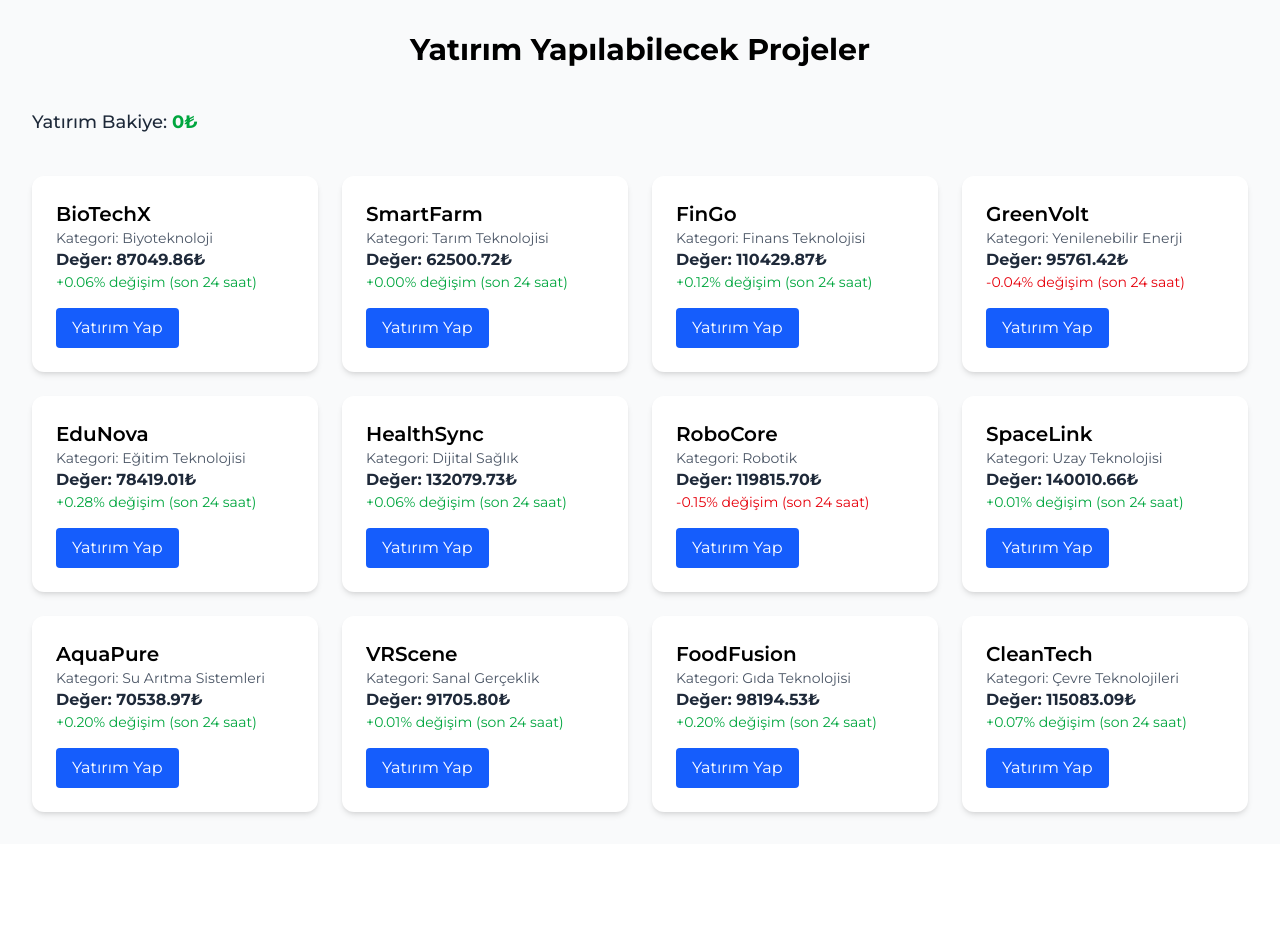
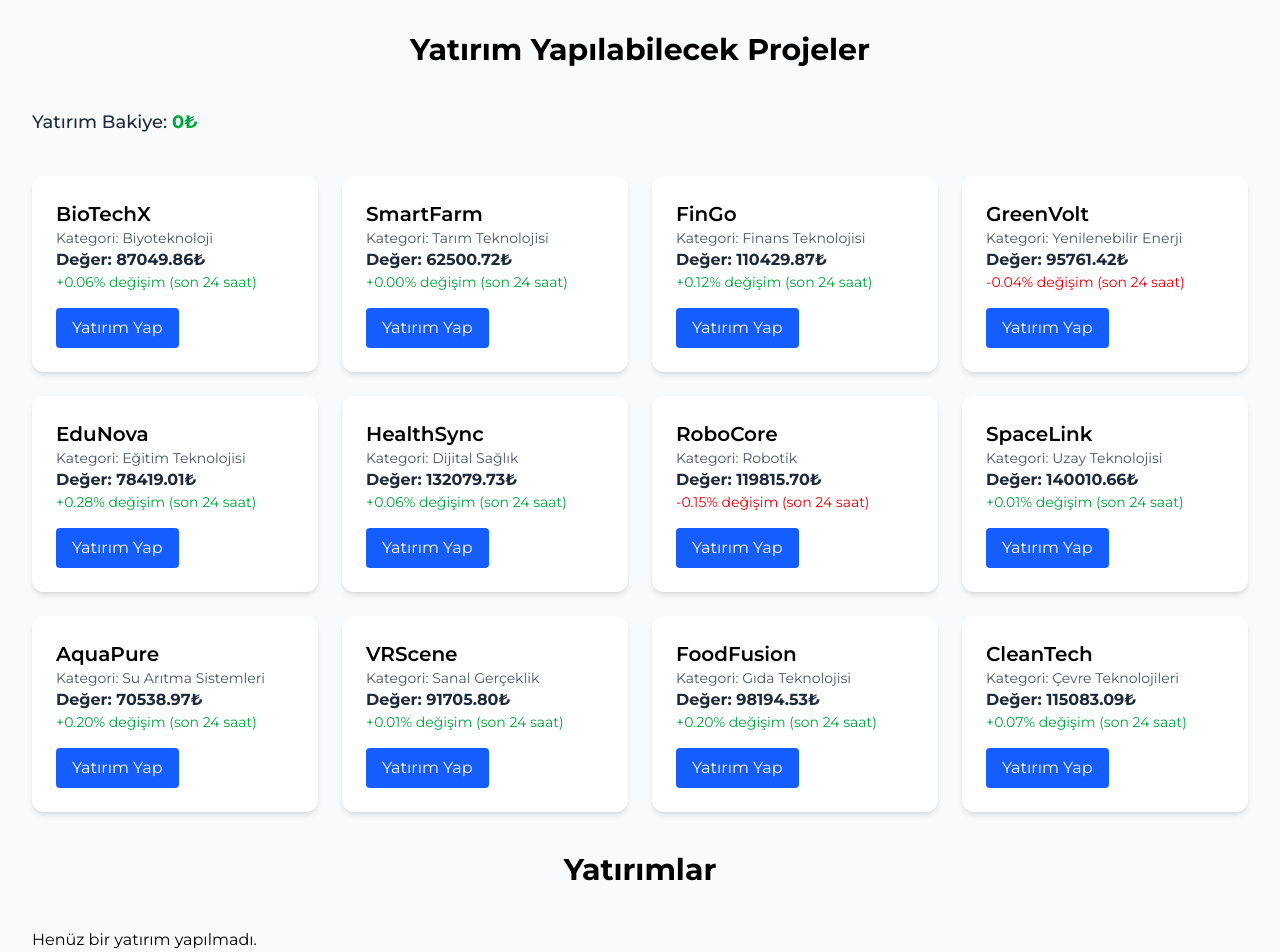
Before and after one commit to emreakinn/InvestHub, a React (Vite) app: page /Dashboard in a window 1280 px wide. Shown: the top 952 px of the page. Before the commit the page ends 844 px from the top, so only its background shows below. Built offline with nearby package versions, Linux system fonts and the light colour scheme.

Commit message:
yatırım yapılan projelerin yatırımlar bölümünde görüntüleme işlemi tamamlandı

```diff
--- a/src/Dashboard.jsx
+++ b/src/Dashboard.jsx
@@ -2,6 +2,8 @@ import React, { useContext, useEffect, useState } from 'react'
 import { UserContext } from './context/UserContext';
 import { useNavigate } from 'react-router-dom';
 import SelectedProject from './components/modal/SelectedProject';
+import { PortfolioContext } from './context/PortfolioContext';
+import Yatirimlar from './components/Yatirimlar';
 
 
 function Dashboard() {
@@ -51,6 +53,7 @@ function Dashboard() {
     const navigate = useNavigate();
 
     const { setIsLoggedIn, currentUser, setCurrentUser } = useContext(UserContext);
+    const { investments } = useContext(PortfolioContext);
 
     const handleLogout = () => {
         setIsLoggedIn(false);
@@ -102,6 +105,10 @@ function Dashboard() {
                     onClose={() => setIsModalOpen(false)}
                     projects={projects}
                 />)}
+            <h1 className='text-3xl font-bold'>Yatırımlar</h1>
+            <Yatirimlar
+                investments={investments}
+            />
         </div>
     )
 }
--- /dev/null
+++ b/src/components/Yatirimlar.jsx
@@ -0,0 +1,25 @@
+import React from 'react'
+
+const Yatirimlar = ({ investments }) => {
+    return (
+        <div className="container mx-auto grid grid-cols-1 md:grid-cols-2 lg:grid-cols-4 gap-6">
+            {investments.length > 0 ? (
+                <ul>
+                    {investments.map((yatirim, index) => (
+                        <li key={index} className="p-4 border-b">
+                            <p>Proje Adı: <span className="font-bold">{yatirim.projeAdi}</span></p>
+                            <p>Yatırılan Tutar: <span className="font-bold">{yatirim.yatirilanTutar}₺</span></p>
+                            <p>Adet: <span className="font-bold">{yatirim.adet}</span></p>
+                            <p>Mevcut Değer: <span className="font-bold">{yatirim.alinanDeger}₺</span></p>
+                            <p>Mevcut Değer: <span className="font-bold">{yatirim.projeDegeri}₺</span></p>
+                        </li>
+                    ))}
+                </ul>
+            ) : (
+                <p>Henüz bir yatırım yapılmadı.</p>
+            )}
+        </div>
+    )
+}
+
+export default Yatirimlar
--- a/src/components/modal/SelectedProject.jsx
+++ b/src/components/modal/SelectedProject.jsx
@@ -1,17 +1,28 @@
 import React, { useContext, useEffect, useState } from 'react'
 import { UserContext } from '../../context/UserContext';
+import { PortfolioContext } from '../../context/PortfolioContext';
 
 function SelectedProject({ selectedProject, onClose, projects }) {
 
     const { err, setErr, currentUser, setCurrentUser } = useContext(UserContext);
+    const { investments, setInvestments } = useContext(PortfolioContext);
     const [yatirimMiktari, setYatirimMiktari] = useState('')
     const [adet, setAdet] = useState('')
     const projectValue = projects.find((project => project.id === selectedProject.id))
 
     const YatirimYap = () => {
         const miktar = Number(yatirimMiktari);
-        if (miktar < currentUser?.balance) {
+        if (miktar <= currentUser?.balance) {
             setAdet(yatirimMiktari / Number(projectValue.value))
+
+            const yeniYatirim = {
+                projeAdi: selectedProject?.name,
+                yatirilanTutar: yatirimMiktari,
+                adet: parseFloat((miktar / Number(projectValue.value)).toFixed(2)),
+                alinanDeger: parseFloat((projectValue?.value).toFixed(2)),
+            }
+            setInvestments([...investments, yeniYatirim])
+
 
             const yeniBakiye = currentUser.balance - miktar
             setCurrentUser({ ...currentUser, balance: yeniBakiye })
--- /dev/null
+++ b/src/context/PortfolioContext.jsx
@@ -0,0 +1,14 @@
+import { createContext, useState } from "react";
+
+export const PortfolioContext = createContext();
+
+export const PortfolioProvider = ({ children }) => {
+
+    const [investments, setInvestments] = useState([])
+
+    return (
+        <PortfolioContext.Provider value={{ investments, setInvestments }}>
+            {children}
+        </PortfolioContext.Provider>
+    );
+};
--- a/src/main.jsx
+++ b/src/main.jsx
@@ -6,10 +6,12 @@ import LoginPage from './LoginPage.jsx';
 import RegisterPage from './RegisterPage.jsx';
 import Dashboard from './Dashboard.jsx';
 import { UserProvider } from './context/UserContext.jsx';
+import { PortfolioProvider } from './context/PortfolioContext.jsx';
 
 
 createRoot(document.getElementById('root')).render(
   <UserProvider>
+    <PortfolioProvider>
       <BrowserRouter>
         <Routes>
           <Route path="/" element={<App />} />
@@ -18,5 +20,6 @@ createRoot(document.getElementById('root')).render(
           <Route path="/Dashboard" element={<Dashboard />} />
         </Routes>
       </BrowserRouter>
+    </PortfolioProvider>
   </UserProvider>
 )
```
Lines whose indentation alone changed are shown as unchanged.
